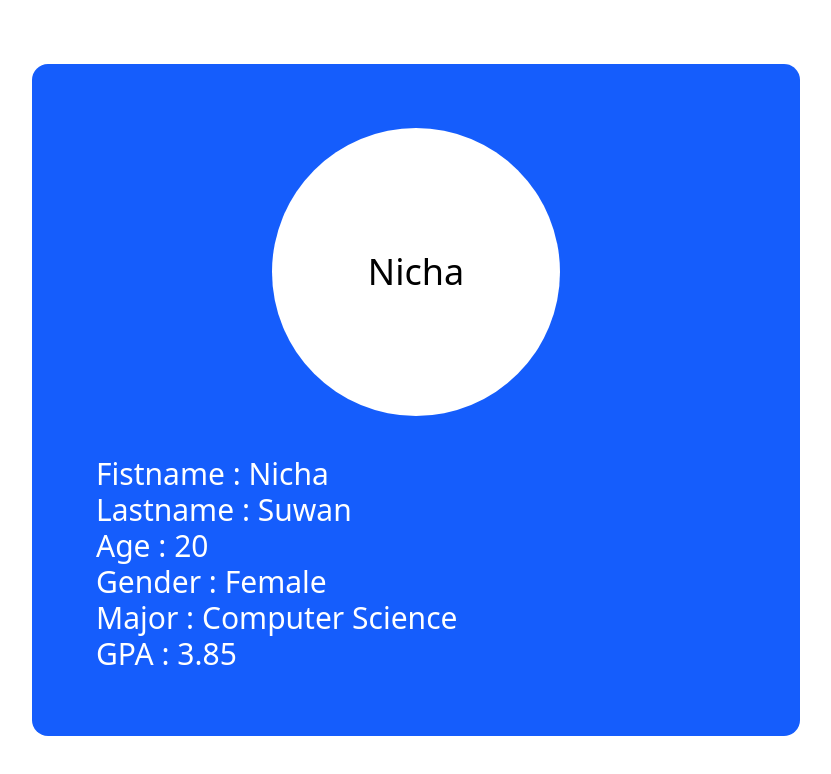
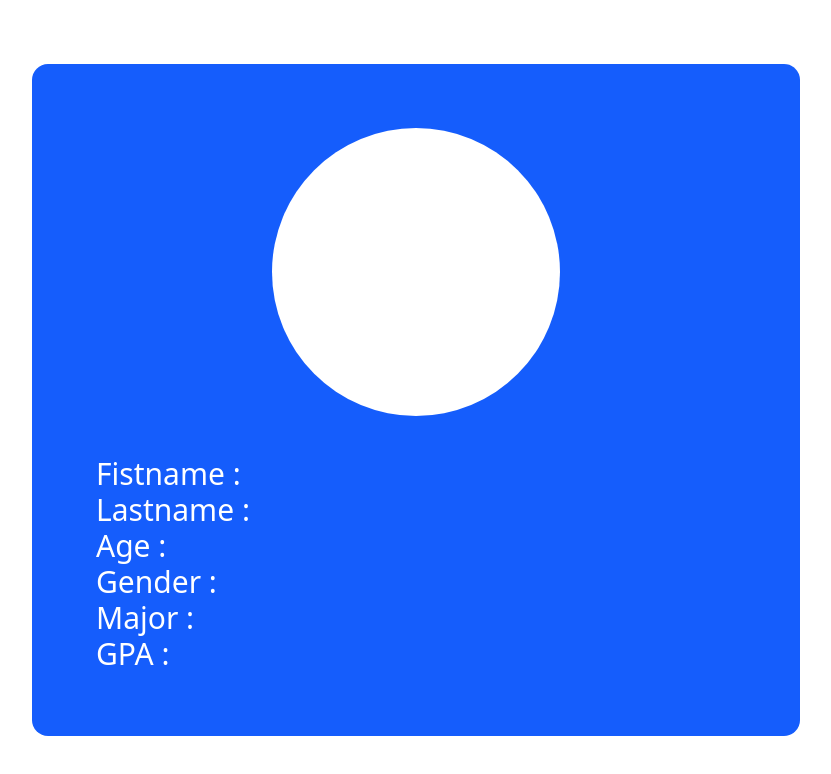
Before and after one commit to Jsep09/studentApp, a React (Vite) app in the folder App/: page /view/1 in a window 1280 px wide. Shown: the top 774 px of the page, without its empty margins (224-1055 px from the left). Built offline with nearby package versions, Linux system fonts and the light colour scheme; data requests are answered from the project's data file.

Commit message:
fix name of state

```diff
--- a/App/src/pages/StudentView.tsx
+++ b/App/src/pages/StudentView.tsx
@@ -5,7 +5,7 @@ import { fetchStudentDetail } from "../reducers/StudentSlice";
 const StudentView = () => {
   const { id } = useParams();
   const dispatch = useAppDispatch();
-  const studentDetail = useAppSelector((state) => state.student.currentUser);
+  const studentDetail = useAppSelector((state) => state.student.currentStudent);
 
   useEffect(() => {
     if (id) {
```
